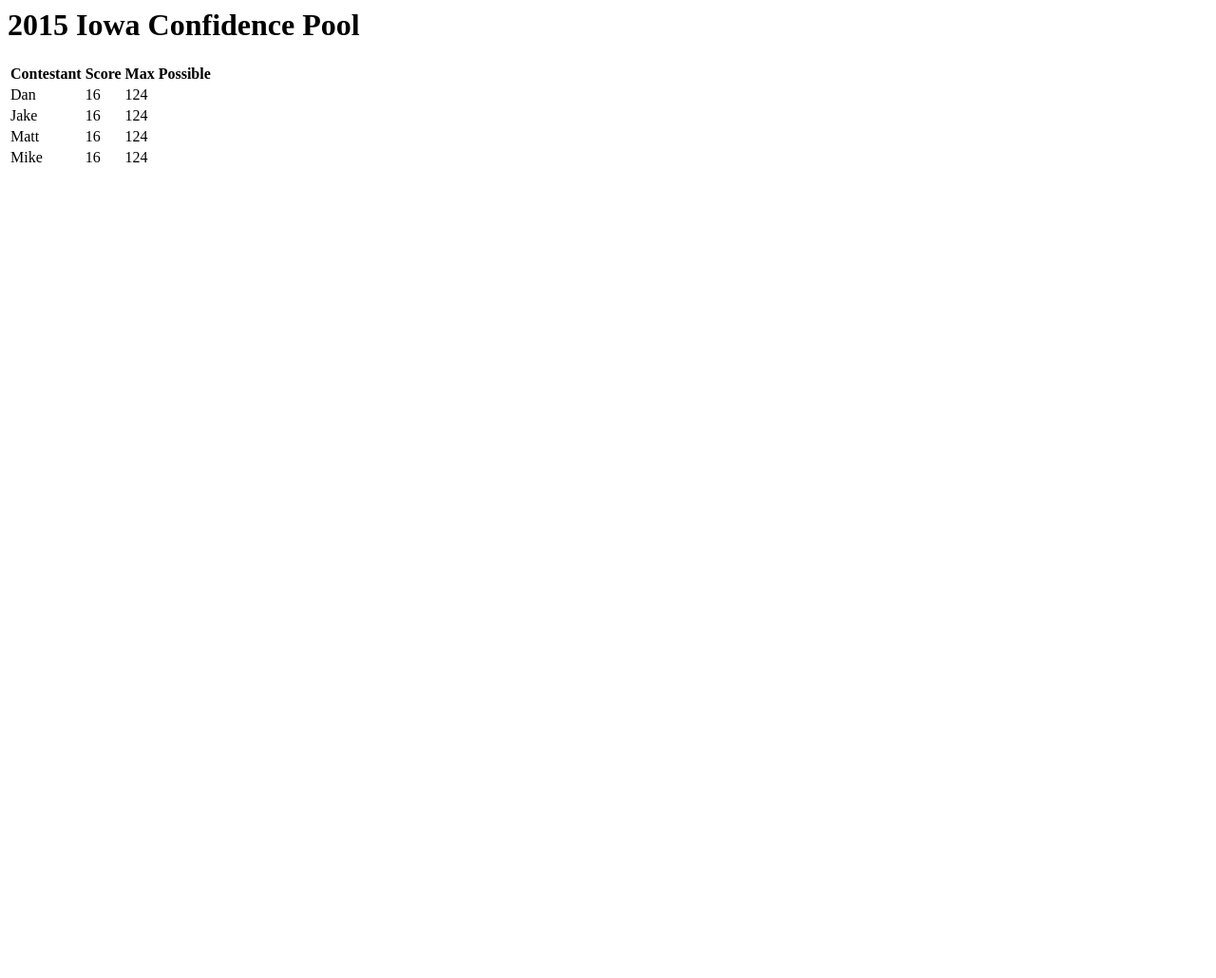
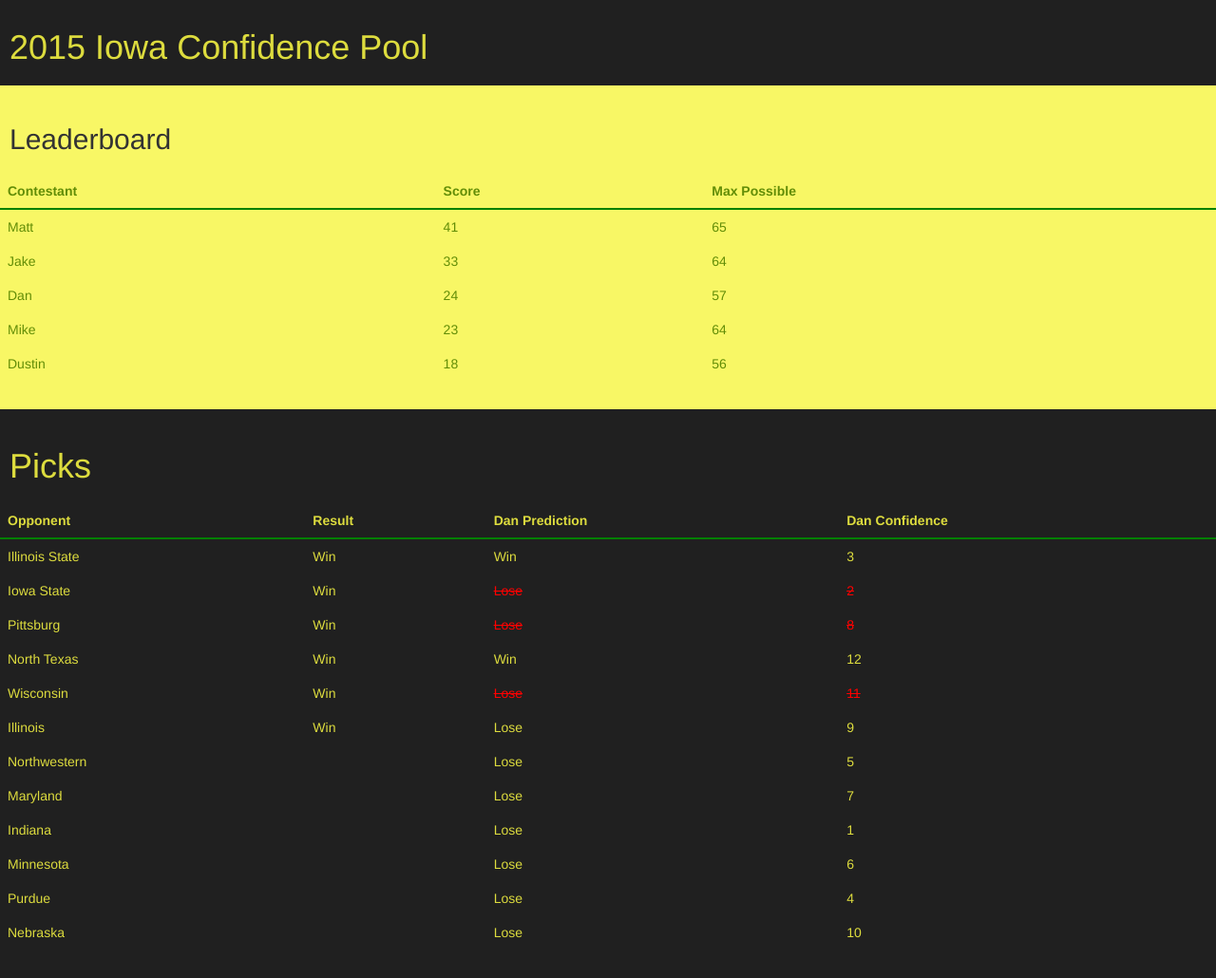
Before and after one commit to jschmitz/confidence_pool, a plain HTML site: page index.html in a window 1280 px wide. Shown: the whole page at 95% size. Before the commit the page ends 800 px from the top, so only its background shows below. Drawn offline with nearby package versions, Linux system fonts and the light colour scheme.

Commit message:
Add initial styles and data

```diff
--- a/index.html
+++ b/index.html
@@ -1,34 +1,139 @@
-<html>
+<!DOCTYPE html>
+<html lang="en">
   <head>
+    <link rel="stylesheet" href="https://maxcdn.bootstrapcdn.com/bootstrap/3.3.5/css/bootstrap.min.css">
+
+    <link rel="stylesheet" type="text/css" href="main.css">
+    <meta name="viewport" content="width=device-width, initial-scale=1">
+    <meta name="viewport" content="width=device-width, initial-scale=1, maximum-scale=1, user-scalable=no">
   </head>
   <body>
     <h1> 2015 Iowa Confidence Pool </h1>
-    <table>
+    <div class="something">
+      <h2>Leaderboard </h2>
+      <table class="table">
+        <thead>
           <tr>
             <th>Contestant</th>
             <th>Score</th>
             <th>Max Possible</th>
           </tr>
+        </thead>
+        <tbody>
           <tr>
-        <td>Dan</td>
-        <td>16</td>
-        <td>124</td>
+            <td>Matt</td>
+            <td>41</td>
+            <td>65</td>
           </tr>
           <tr>
             <td>Jake</td>
-        <td>16</td>
-        <td>124</td>
+            <td>33</td>
+            <td>64</td>
           </tr>
           <tr>
-        <td>Matt</td>
-        <td>16</td>
-        <td>124</td>
+            <td>Dan</td>
+            <td>24</td>
+            <td>57</td>
           </tr>
           <tr>
             <td>Mike</td>
-        <td>16</td>
-        <td>124</td>
+            <td>23</td>
+            <td>64</td>
           </tr>
+          <tr>
+            <td>Dustin</td>
+            <td>18</td>
+            <td>56</td>
+          </tr>
+        </tbody>
       </table>
+    </div>
+    <div class="else">
+      <h1>Picks</h1>
+      <table class="table">
+        <thead>
+          <tr>
+            <th>Opponent</th>
+            <th>Result</th>
+            <th>Dan Prediction</th>
+            <th>Dan Confidence</th>
+          </tr>
+        </thead>
+        <tbody>
+          <tr>
+            <td>Illinois State</td>
+            <td>Win</td>
+            <td>Win</td>
+            <td>3</td>
+          </tr>
+          <tr>
+            <td>Iowa State</td>
+            <td>Win</td>
+            <td class="incorrect">Lose</td>
+            <td class="incorrect">2</td>
+          </tr>
+          <tr>
+            <td>Pittsburg</td>
+            <td>Win</td>
+            <td class="incorrect">Lose</td>
+            <td class="incorrect">8</td>
+          </tr>
+          <tr>
+            <td>North Texas</td>
+            <td>Win</td>
+            <td>Win</td>
+            <td>12</td>
+          </tr>
+          <tr>
+            <td>Wisconsin</td>
+            <td>Win</td>
+            <td class="incorrect">Lose</td>
+            <td class="incorrect">11</td>
+          </tr>
+          <tr>
+            <td>Illinois</td>
+            <td>Win</td>
+            <td>Lose</td>
+            <td>9</td>
+          </tr>
+          <tr>
+            <td>Northwestern</td>
+            <td></td>
+            <td>Lose</td>
+            <td>5</td>
+          </tr>
+          <tr>
+            <td>Maryland</td>
+            <td></td>
+            <td>Lose</td>
+            <td>7</td>
+          </tr>
+          <tr>
+            <td>Indiana</td>
+            <td></td>
+            <td>Lose</td>
+            <td>1</td>
+          </tr>
+          <tr>
+            <td>Minnesota</td>
+            <td></td>
+            <td>Lose</td>
+            <td>6</td>
+          </tr>
+          <tr>
+            <td>Purdue</td>
+            <td></td>
+            <td>Lose</td>
+            <td>4</td>
+          </tr>
+          <tr>
+            <td>Nebraska</td>
+            <td></td>
+            <td>Lose</td>
+            <td>10</td>
+          </tr>
+        </tbody>
+      </table>
+    </div>
   </body>
 </html>
--- /dev/null
+++ b/main.css
@@ -0,0 +1,69 @@
+.color-background { color: #202020 }
+
+.color-primary-0 { color: #DDDC3E }	/* Main Primary color */
+.color-primary-1 { color: #FFFE92 }
+.color-primary-2 { color: #F8F765 }
+.color-primary-3 { color: #BEBD1C }
+.color-primary-4 { color: #979608 }
+
+.color-secondary-1-0 { color: #9FCF3A }	/* Main Secondary color (1) */
+.color-secondary-1-1 { color: #D2F38B }
+.color-secondary-1-2 { color: #BCE85F }
+.color-secondary-1-3 { color: #81B21B }
+.color-secondary-1-4 { color: #628D07 }
+
+.color-secondary-2-0 { color: #DDC13E }	/* Main Secondary color (2) */
+.color-secondary-2-1 { color: #FFEC92 }
+.color-secondary-2-2 { color: #F8DE65 }
+.color-secondary-2-3 { color: #BEA11C }
+.color-secondary-2-4 { color: #977E08 }
+
+body {
+  background-color: #202020;
+}
+
+h1 {
+  color: #DDDC3E;
+  padding: 10px;
+}
+
+h2 {
+  padding: 10px;
+}
+
+.something > .table > thead > tr > th {
+  border-top: none;
+  border-bottom: 2px solid green;
+  color: #628D07;
+}
+
+.something > .table > tbody > tr > td {
+  border-top: none;
+  color: #628D07;
+}
+
+.something {
+  background-color: #F8F765;
+  padding: 10px 0px 10px 0px;
+}
+
+.else {
+  background-color: #202020;
+  padding: 10px 0px 10px 0px;
+}
+
+.else > .table > thead > tr > th {
+  border-top: none;
+  border-bottom: 2px solid green;
+  color: #DDDC3E;
+}
+
+.else > .table > tbody > tr > td {
+  border-top: none;
+  color: #DDDC3E;
+}
+
+.else > .table > tbody > tr > td.incorrect {
+  color: red;
+  text-decoration: line-through;
+}
```
Lines whose indentation alone changed are shown as unchanged.
